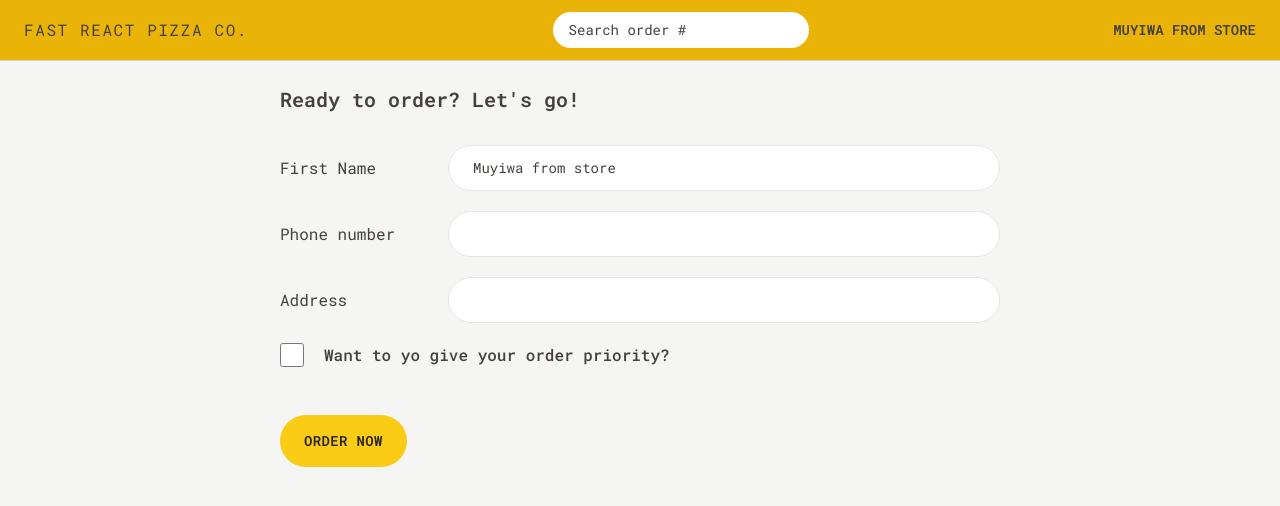
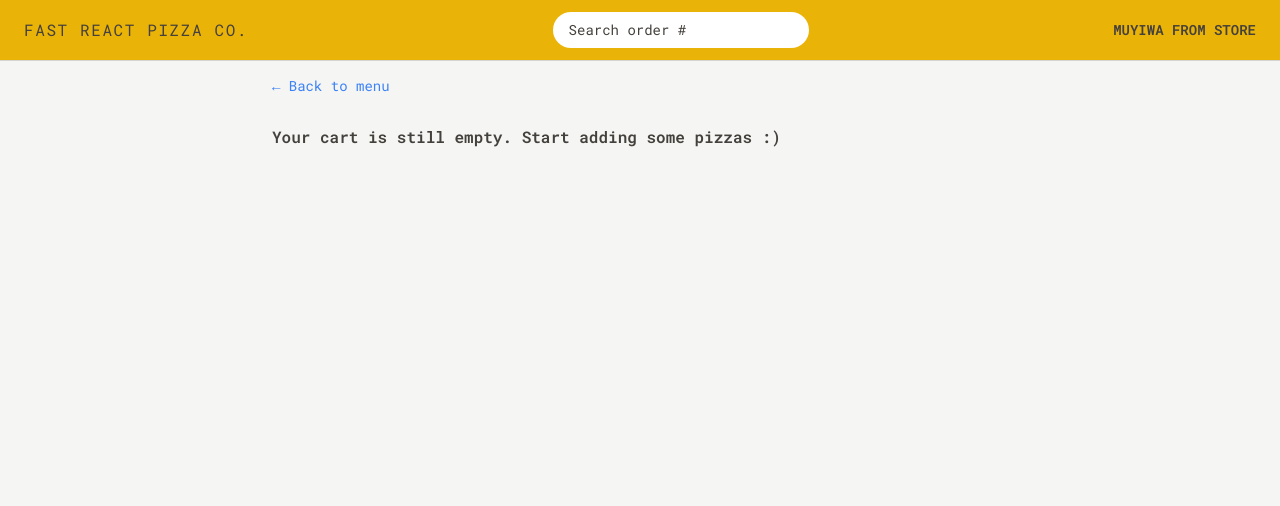
Before and after one commit to muyiwadosunmu/fast-react-pizza, a React (Vite) app: page /order/new in a window 1280 px wide. Shown: the top 506 px of the page. Built offline with nearby package versions, Linux system fonts and the light colour scheme.

Commit message:
using the cart for new orders

```diff
--- a/src/features/order/CreateOrder.jsx
+++ b/src/features/order/CreateOrder.jsx
@@ -1,90 +1,97 @@
-import {useSelector} from 'react-redux'
+import {useState} from 'react'
+import { useSelector } from "react-redux";
 import { Form, redirect, useNavigation, useActionData } from "react-router-dom";
 import { createOrder } from "../../services/apiRestaurant";
 import Button from "../../ui/Button";
+import { clearCart, getCart, getTotalCartPrice } from "../cart/cartSlice";
+import EmptyCart from '../cart/EmptyCart'
+import store from '../../store'
+import { formatCurrency } from "../../utils/helpers";
 // https://uibakery.io/regex-library/phone-number
 const isValidPhone = (str) =>
   /^\+?\d{1,4}?[-.\s]?\(?\d{1,3}?\)?[-.\s]?\d{1,4}[-.\s]?\d{1,4}[-.\s]?\d{1,9}$/.test(
     str,
   );
 
-const fakeCart = [
-  {
-    pizzaId: 12,
-    name: "Mediterranean",
-    quantity: 2,
-    unitPrice: 16,
-    totalPrice: 32,
-  },
-  {
-    pizzaId: 6,
-    name: "Vegetale",
-    quantity: 1,
-    unitPrice: 13,
-    totalPrice: 13,
-  },
-  {
-    pizzaId: 11,
-    name: "Spinach and Mushroom",
-    quantity: 1,
-    unitPrice: 15,
-    totalPrice: 15,
-  },
-];
-
 function CreateOrder() {
   const username = useSelector((state) => state.user.username);
-  // const [withPriority, setWithPriority] = useState(false);
+  const cart = useSelector(getCart)
+  const [withPriority, setWithPriority] = useState(false);
+
   const navigation = useNavigation();
   const isSubmitting = navigation.state === "submitting";
 
   const formErrors = useActionData();
-  const cart = fakeCart;
+
+  const totalCartPrice = useSelector(getTotalCartPrice);
+  const priorityPrice = withPriority ? totalCartPrice * 0.2 : 0;
+  const totalPrice  = totalCartPrice + priorityPrice
+
   // console.log(cart);
+  if(!cart.length) return <EmptyCart/>;
 
   return (
-    <div className="py-6 px-6">
-      <h2 className="text-xl font-semibold mb-8">Ready to order? Let&apos;s go!</h2>
+    <div className="px-6 py-6">
+      <h2 className="mb-8 text-xl font-semibold">
+        Ready to order? Let&apos;s go!
+      </h2>
 
       {/* No need to specifu router /order/new r-r-dom will take care of it to the closest router */}
 
       <Form method="POST" action="">
-        <div className="mb-5 flex gap-2 flex-col sm:flex-row sm:items-center">
+        <div className="mb-5 flex flex-col gap-2 sm:flex-row sm:items-center">
           <label className="sm:basis-40">First Name</label>
-          <input className="input grow" type="text" name="customer" defaultValue={username} required />
+          <input
+            className="input grow"
+            type="text"
+            name="customer"
+            defaultValue={username}
+            required
+          />
         </div>
 
-        <div className="mb-5 flex gap-2 flex-col sm:flex-row sm:items-center">
+        <div className="mb-5 flex flex-col gap-2 sm:flex-row sm:items-center">
           <label className="sm:basis-40">Phone number</label>
           <div className="grow">
             <input className="input w-full " type="tel" name="phone" required />
           </div>
-          {formErrors?.phone && <p className="text-xs mt-2 text-red-700 bg-red-100 p-2 rounded-md">{formErrors.phone}</p>}
+          {formErrors?.phone && (
+            <p className="mt-2 rounded-md bg-red-100 p-2 text-xs text-red-700">
+              {formErrors.phone}
+            </p>
+          )}
         </div>
 
-        <div className="mb-5 flex gap-2 flex-col sm:flex-row sm:items-center">
+        <div className="mb-5 flex flex-col gap-2 sm:flex-row sm:items-center">
           <label className="sm:basis-40">Address</label>
           <div className="grow">
-            <input className="input w-full" type="text" name="address" required />
+            <input
+              className="input w-full"
+              type="text"
+              name="address"
+              required
+            />
           </div>
         </div>
 
-        <div className="mb-12  flex gap-5 items-center">
+        <div className="mb-12  flex items-center gap-5">
           <input
             className="h-6 w-6 accent-yellow-400 focus:outline-none focus:ring focus:ring-yellow-400 focus:ring-offset-2 md:px-6 md:py-3"
             type="checkbox"
             name="priority"
             id="priority"
-            // value={withPriority}
-            // onChange={(e) => setWithPriority(e.target.checked)}
+            value={withPriority}
+            onChange={(e) => setWithPriority(e.target.checked)}
           />
-          <label htmlFor="priority" className="font-medium">Want to yo give your order priority?</label>
+          <label htmlFor="priority" className="font-medium">
+            Want to yo give your order priority?
+          </label>
         </div>
 
         <div>
           <input type="hidden" name="cart" value={JSON.stringify(cart)} />
           <Button type="primary" disabled={isSubmitting}>
-            {isSubmitting ? "Placing Order" : "Order now"}
+            {isSubmitting ? "Placing Order" : `Order now from ${formatCurrency(totalPrice)}`}
           </Button>
         </div>
       </Form>
@@ -100,7 +107,7 @@ export async function action({ request }) {
   const order = {
     ...data,
     cart: JSON.parse(data.cart),
-    priority: data.priority === "on",
+    priority: data.priority === "true",
   };
 
   const errors = {};
@@ -111,6 +118,9 @@ export async function action({ request }) {
 
   // If everything is OKAY create new order and redirect
   const newOrder = await createOrder(order);
+
+  // DO NOT OVERUSE
+  store.dispatch(clearCart());
   return redirect(`/order/${newOrder.id}`);
 }
 
--- a/src/features/order/Order.jsx
+++ b/src/features/order/Order.jsx
@@ -43,7 +43,7 @@ function Order() {
         </p>
         <p className="text-xs text-stone-500">(Estimated delivery: {formatDate(estimatedDelivery)})</p>
       </div>
-      <ul className="divide-y divide-stone-200 border-b border-t">{cart.map((item) => <OrderItem item={item} key={item.id}/>)}</ul>
+      <ul className="divide-y divide-stone-200 border-b border-t">{cart.map((item) => <OrderItem item={item} key={item.pizzaId}/>)}</ul>
 
       <div className="space-y-2 bg-stone-200 py-5 px-6">
         <p className="text-sm font-medium text-stone-600">Price pizza: {formatCurrency(orderPrice)}</p>
```
